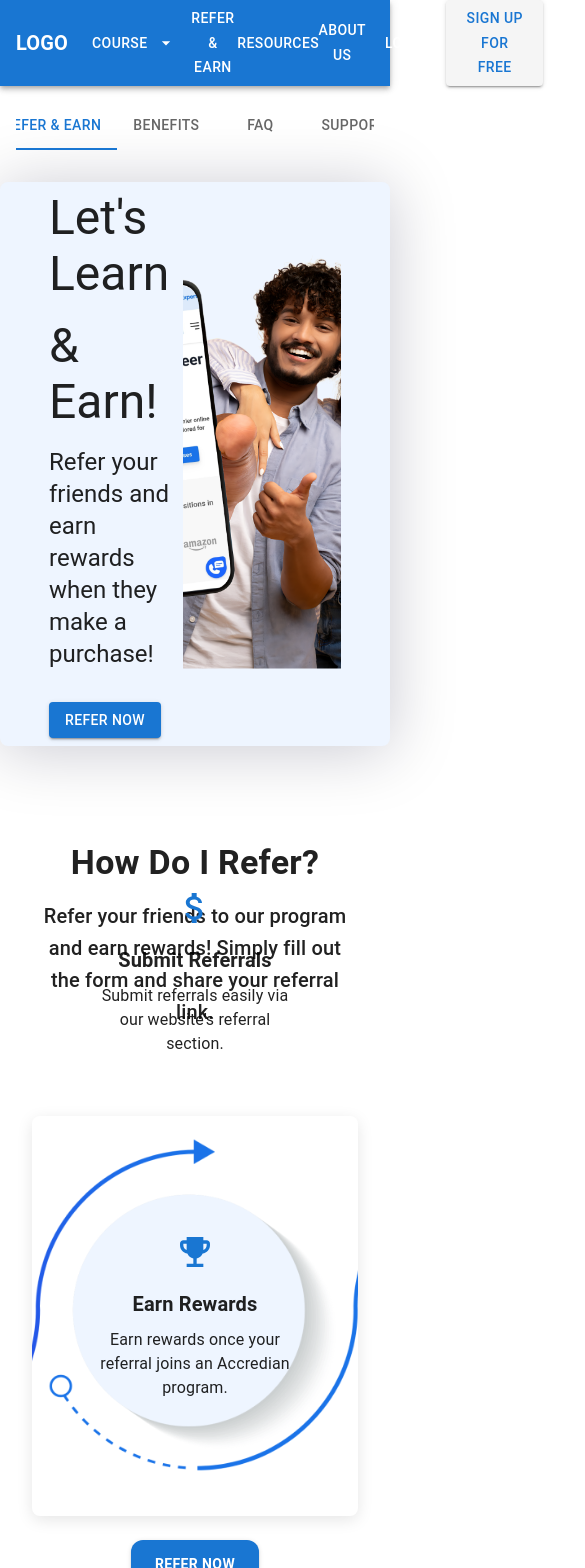
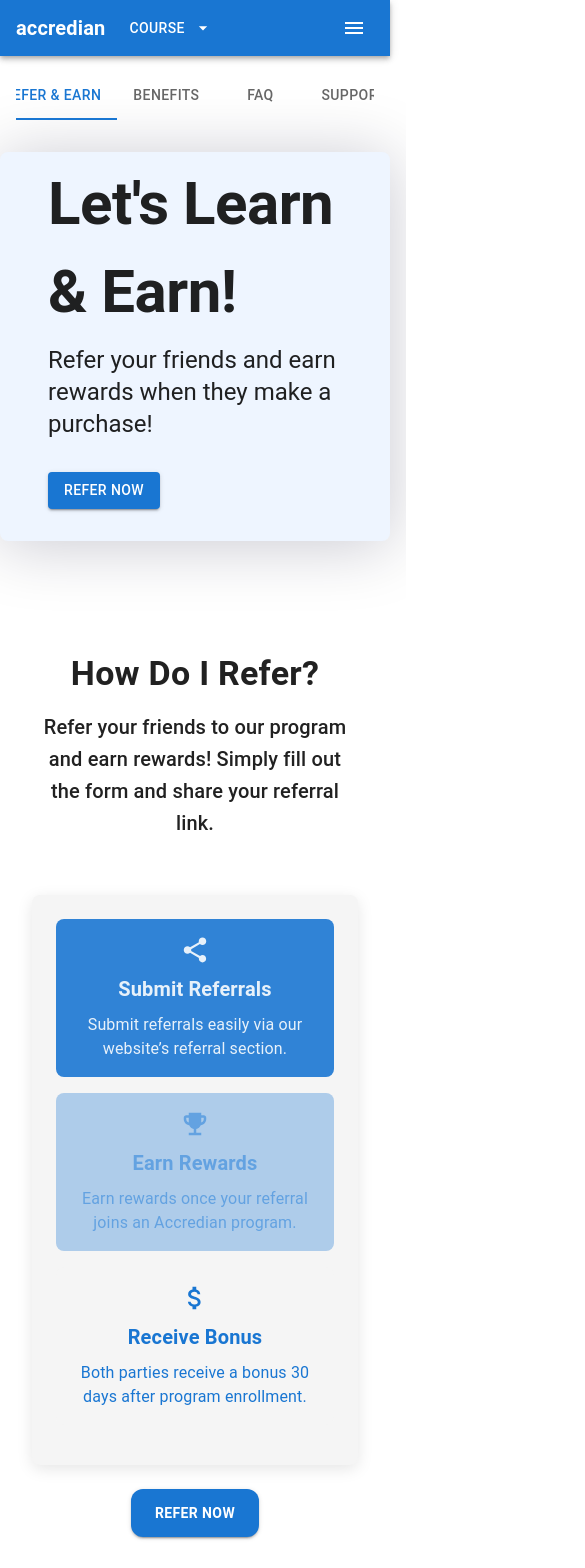
Before and after one commit to PrachiBhatt443/Accredian-frontend-task, a React (Create React App) app: page / in a window 390 px wide. Shown: the top 1568 px of the page, 585 px wide, since content can reach past the window. Built offline with nearby package versions, Linux system fonts and the light colour scheme.

Commit message:
Responsive

```diff
--- a/src/components/Hero.jsx
+++ b/src/components/Hero.jsx
@@ -1,5 +1,5 @@
 import React from 'react';
-import { Container, Tabs, Tab, Box } from '@mui/material';
+import { Container, Tabs, Tab, Box, Grid } from '@mui/material';
 import ReferralFormModal from './ReferralFormModal';
 import ReferEarn from './ReferEarn';
 import Benefits from './Benefits';
@@ -52,23 +52,34 @@ const HeroSection = () => {
         </Tabs>
       </Container>
       <Box sx={{ marginTop: 4 }}>
+        <Grid container spacing={2}>
+          <Grid item xs={12}>
             <div ref={referEarnRef}>
               <ReferEarn handleOpen={handleOpen} />
             </div>
-        <HowDoIRefer/>
+          </Grid>
+          <Grid item xs={12}>
+            <HowDoIRefer />
+          </Grid>
+          <Grid item xs={12}>
             <div ref={benefitsRef}>
               <Benefits />
             </div>
+          </Grid>
+          <Grid item xs={12}>
             <div ref={faqRef}>
               <FAQ />
             </div>
+          </Grid>
+          <Grid item xs={12}>
             <div ref={supportRef}>
               <Support />
             </div>
+          </Grid>
+        </Grid>
       </Box>
 
       <ReferralFormModal open={open} handleClose={handleClose} />
-
     </>
   );
 };
--- a/src/components/HowDoIRefer.jsx
+++ b/src/components/HowDoIRefer.jsx
@@ -1,10 +1,13 @@
 import React, { useState } from 'react';
-import { Box, Typography, Button, Modal } from '@mui/material';
+import { Box, Typography, Button, Modal, useMediaQuery, useTheme } from '@mui/material';
 import ReferralSteps from './ReferralSteps';
+import ReferralStepsMobile from './ReferralStepsMobile';
 import ReferralFormModal from './ReferralFormModal';
 
 const HowDoIRefer = () => {
   const [open, setOpen] = useState(false);
+  const theme = useTheme();
+  const isMobile = useMediaQuery(theme.breakpoints.down('sm'));
 
   const handleOpen = () => setOpen(true);
   const handleClose = () => setOpen(false);
@@ -44,7 +47,7 @@ const HowDoIRefer = () => {
       >
         Refer your friends to our program and earn rewards! Simply fill out the form and share your referral link.
       </Typography>
-      <ReferralSteps />
+      {isMobile ? <ReferralStepsMobile /> : <ReferralSteps />}
       <Button
         variant="contained"
         color="primary"
--- a/src/components/Navbar.jsx
+++ b/src/components/Navbar.jsx
@@ -1,9 +1,13 @@
 import React from 'react';
-import { AppBar, Toolbar, Typography, Button, Menu, MenuItem, Box } from '@mui/material';
+import { AppBar, Toolbar, Typography, Button, Menu, MenuItem, Box, IconButton, useMediaQuery, useTheme, Drawer, List, ListItem, ListItemText } from '@mui/material';
+import MenuIcon from '@mui/icons-material/Menu';
 import ArrowDropDownIcon from '@mui/icons-material/ArrowDropDown';
 
 const Navbar = () => {
   const [anchorEl, setAnchorEl] = React.useState(null);
+  const [mobileOpen, setMobileOpen] = React.useState(false);
+  const theme = useTheme();
+  const isMobile = useMediaQuery(theme.breakpoints.down('md')); // Mobile view breakpoint
 
   const handleMenuOpen = (event) => {
     setAnchorEl(event.currentTarget);
@@ -13,12 +17,16 @@ const Navbar = () => {
     setAnchorEl(null);
   };
 
+  const handleDrawerToggle = () => {
+    setMobileOpen(!mobileOpen);
+  };
+
   return (
     <AppBar position="static" sx={{ backgroundColor: '#1976d2' }}>
-      <Toolbar>
+      <Toolbar sx={{ justifyContent: 'space-between', alignItems: 'center' }}>
         <Box sx={{ display: 'flex', alignItems: 'center', flexGrow: 1 }}>
           <Typography variant="h6" component="div" sx={{ mr: 2, fontWeight: 'bold' }}>
-            LOGO
+            accredian
           </Typography>
           <Button
             color="inherit"
@@ -38,16 +46,51 @@ const Navbar = () => {
           </Menu>
         </Box>
 
+        {!isMobile ? (
           <Box sx={{ display: 'flex', alignItems: 'center' }}>
             <Button color="inherit">Refer & Earn</Button>
             <Button color="inherit">Resources</Button>
             <Button color="inherit">About Us</Button>
             <Button color="inherit">Login</Button>
-          <Button  variant="contained" sx={{ ml: 1,backgroundColor:"whitesmoke",color:"#1976d2" }}>
+            <Button variant="contained" sx={{ ml: 1, backgroundColor: 'whitesmoke', color: '#1976d2' }}>
               Sign Up for Free
             </Button>
           </Box>
+        ) : (
+          <IconButton color="inherit" onClick={handleDrawerToggle}>
+            <MenuIcon />
+          </IconButton>
+        )}
       </Toolbar>
+
+      <Drawer anchor="right" open={mobileOpen} onClose={handleDrawerToggle}>
+        <Box
+          sx={{ width: 250 }}
+          role="presentation"
+          onClick={handleDrawerToggle}
+          onKeyDown={handleDrawerToggle}
+        >
+          <List>
+            <ListItem button>
+              <ListItemText primary="Refer & Earn" />
+            </ListItem>
+            <ListItem button>
+              <ListItemText primary="Resources" />
+            </ListItem>
+            <ListItem button>
+              <ListItemText primary="About Us" />
+            </ListItem>
+            <ListItem button>
+              <ListItemText primary="Login" />
+            </ListItem>
+            <ListItem button>
+              <Button variant="contained" sx={{ width: '100%', backgroundColor: 'whitesmoke', color: '#1976d2' }}>
+                Sign Up for Free
+              </Button>
+            </ListItem>
+          </List>
+        </Box>
+      </Drawer>
     </AppBar>
   );
 };
--- a/src/components/ReferEarn.jsx
+++ b/src/components/ReferEarn.jsx
@@ -1,5 +1,5 @@
 import React, { useState } from 'react';
-import { Box, Typography, Button, Modal } from '@mui/material';
+import { Box, Typography, Button, Modal, Grid } from '@mui/material';
 import ReferralFormModal from './ReferralFormModal';
 import referImage from '../assets/referImage.png';
 
@@ -13,13 +13,14 @@ const ReferEarn = () => {
     <Box
       sx={{
         display: 'flex',
+        flexDirection: { xs: 'column', md: 'row' },
         alignItems: 'center',
         justifyContent: 'space-between',
         backgroundColor: 'rgba(238, 245, 255, 1)',
         boxShadow: '0px 4px 65px 1px rgba(0, 7, 43, 0.21)',
         opacity: 1,
         borderRadius: 2,
-        padding: '8px 49px',
+        padding: '16px',
         width: '100%',
         maxWidth: 1000,
         margin: 'auto',
@@ -31,42 +32,36 @@ const ReferEarn = () => {
           flexDirection: 'column',
           justifyContent: 'center',
           alignItems: 'flex-start',
+
           gap: '16px',
+          ml:4,
+          mb: { xs: 2, md: 0 },
         }}
       >
-        <Typography variant="h3" component="h1">
+        <Typography variant="h2" component="h1" sx={{fontWeight:'bolder'}}>
           Let's Learn
         </Typography>
-        <Typography variant="h3" component="h1">
+        <Typography variant="h2" component="h1" sx={{fontWeight:'bolder'}}>
           & Earn!
         </Typography>
         <Typography variant="h5" component="p" paragraph>
           Refer your friends and earn rewards when they make a purchase!
         </Typography>
-        <Button
-          variant="contained"
-          color="primary"
-          onClick={handleOpen}
-        >
+        <Button variant="contained" color="primary" onClick={handleOpen}>
           Refer Now
         </Button>
       </Box>
       <Box
         sx={{
-          width: 814,
-          height: 450,
+          width: { xs: '100%', md: 814 },
+          height: { xs: 'auto', md: 450 },
           backgroundImage: `url(${referImage})`,
           backgroundSize: 'cover',
           backgroundPosition: 'center',
           borderRadius: 1,
         }}
       />
-      <Modal
-        open={open}
-        onClose={handleClose}
-        aria-labelledby="modal-title"
-        aria-describedby="modal-description"
-      >
+      <Modal open={open} onClose={handleClose} aria-labelledby="modal-title" aria-describedby="modal-description">
         <ReferralFormModal open={open} handleClose={handleClose} />
       </Modal>
     </Box>
--- a/src/components/ReferralSteps.jsx
+++ b/src/components/ReferralSteps.jsx
@@ -1,18 +1,18 @@
 import React from 'react';
 import { Container, Grid, Typography } from '@mui/material';
-import AttachMoneyIcon from '@mui/icons-material/AttachMoney';
-import RewardsIcon from '@mui/icons-material/EmojiEvents';
+import ContactMailIcon from '@mui/icons-material/ContactMail';
+import EmojiEventsIcon from '@mui/icons-material/EmojiEvents';
 import ShareIcon from '@mui/icons-material/Share';
 import referImage from '../assets/how.png';
 
 const steps = [
   {
-    icon: <AttachMoneyIcon sx={{ fontSize: 40, color: '#1976d2' }} />,
+    icon: <ContactMailIcon sx={{ fontSize: 40, color: '#1976d2' }} />,
     title: 'Submit Referrals',
     description: 'Submit referrals easily via our website’s referral section.',
   },
   {
-    icon: <RewardsIcon sx={{ fontSize: 40, color: '#1976d2' }} />,
+    icon: <EmojiEventsIcon sx={{ fontSize: 40, color: '#1976d2' }} />,
     title: 'Earn Rewards',
     description: 'Earn rewards once your referral joins an Accredian program.',
   },
@@ -22,6 +22,7 @@ const steps = [
     description: 'Both parties receive a bonus 30 days after program enrollment.',
   },
 ];
+
 
 const ReferralSteps = () => {
   return (
--- /dev/null
+++ b/src/components/ReferralStepsMobile.jsx
@@ -0,0 +1,94 @@
+import React from 'react';
+import { Box, Typography } from '@mui/material';
+import AttachMoneyIcon from '@mui/icons-material/AttachMoney';
+import RewardsIcon from '@mui/icons-material/EmojiEvents';
+import ShareIcon from '@mui/icons-material/Share';
+
+const steps = [
+  {
+    icon: <ShareIcon sx={{ fontSize: 30 }} />,
+    title: 'Submit Referrals',
+    description: 'Submit referrals easily via our website’s referral section.',
+  },
+  {
+    icon: <RewardsIcon sx={{ fontSize: 30 }} />,
+    title: 'Earn Rewards',
+    description: 'Earn rewards once your referral joins an Accredian program.',
+  },
+  {
+    icon: <AttachMoneyIcon sx={{ fontSize: 30 }} />,
+    title: 'Receive Bonus',
+    description: 'Both parties receive a bonus 30 days after program enrollment.',
+  },
+];
+
+const ReferralStepsMobile = () => {
+  return (
+    <Box
+      sx={{
+        display: 'flex',
+        flexDirection: 'column',
+        alignItems: 'center',
+        justifyContent: 'center',
+        backgroundColor: '#f5f5f5',
+        borderRadius: 2,
+        textAlign: 'center',
+        padding: 3,
+        boxShadow: '0px 4px 16px rgba(0, 0, 0, 0.1)',
+        maxWidth: 400,
+        margin: 'auto',
+        mt: 4,
+        '@keyframes colorChangeStep1': {
+          '0%, 33%, 100%': { backgroundColor: '#f5f5f5', color: '#1976d2' },
+          '11%': { backgroundColor: '#1976d2', color: '#ffffff' }
+        },
+        '@keyframes colorChangeStep2': {
+          '0%, 11%, 44%, 100%': { backgroundColor: '#f5f5f5', color: '#1976d2' },
+          '22%': { backgroundColor: '#1976d2', color: '#ffffff' }
+        },
+        '@keyframes colorChangeStep3': {
+          '0%, 22%, 66%, 100%': { backgroundColor: '#f5f5f5', color: '#1976d2' },
+          '33%': { backgroundColor: '#1976d2', color: '#ffffff' }
+        }
+      }}
+    >
+      {steps.map((step, index) => (
+        <Box
+          key={index}
+          sx={{
+            mb: 2,
+            animation: `colorChangeStep${index + 1} 6s infinite`,
+            padding: 2,
+            borderRadius: 2,
+            display: 'flex',
+            flexDirection: 'column',
+            alignItems: 'center',
+            justifyContent: 'center'
+          }}
+        >
+          {React.cloneElement(step.icon, {
+            sx: {
+              ...step.icon.props.sx,
+              animation: `colorChangeStep${index + 1} 6s infinite`
+            }
+          })}
+          <Typography
+            variant="h6"
+            component="h3"
+            sx={{ mt: 1, fontWeight: 'bold' }}
+          >
+            {step.title}
+          </Typography>
+          <Typography
+            variant="body1"
+            sx={{ mt: 1 }}
+          >
+            {step.description}
+          </Typography>
+        </Box>
+      ))}
+    </Box>
+  );
+};
+
+export default ReferralStepsMobile;
--- a/src/components/Support.jsx
+++ b/src/components/Support.jsx
@@ -1,27 +1,32 @@
 import React, { useState, useRef } from 'react';
-import { Container, Typography, Box, TextField, Button, Grid, IconButton } from '@mui/material';
-import { Email, Person, Message, HeadsetMic } from '@mui/icons-material';
-import call from '../assets/call.png'
+import { Container, Typography, Box, TextField, Button, Grid } from '@mui/material';
+import { Email, Person, Message } from '@mui/icons-material';
+import { useTheme } from '@mui/material/styles';
+import useMediaQuery from '@mui/material/useMediaQuery';
+import call from '../assets/call.png';
+
 const Support = () => {
   const [formVisible, setFormVisible] = useState(false);
-  const formRef = useRef(null); // Create a ref for the form
+  const formRef = useRef(null);
+  const theme = useTheme();
+  const isMobile = useMediaQuery(theme.breakpoints.down('sm'));
 
   const handleGetInTouchClick = () => {
     setFormVisible(!formVisible);
     if (!formVisible && formRef.current) {
-      formRef.current.scrollIntoView({ behavior: 'smooth' }); // Scroll to the form when it becomes visible
+      formRef.current.scrollIntoView({ behavior: 'smooth' });
     }
   };
 
   return (
     <Box
       sx={{
-        margin:10,
-        width:'1300px',
-        height:'210px',
+        margin: isMobile ? 2 : 10,
+        width: isMobile ? '100%' : '1300px',
+        height: isMobile ? 'auto' : '210px',
         background: 'linear-gradient(45deg, #4A90E2 30%, #50E3C2 90%)',
         color: 'white',
-        paddingLeft: '10px',
+        padding: isMobile ? '10px' : 'auto',
         borderRadius: '10px',
         boxShadow: '0px 4px 6px rgba(0, 0, 0, 0.1)',
         textAlign: 'left',
@@ -39,7 +44,6 @@ const Support = () => {
                 backgroundSize: 'cover',
                 backgroundPosition: 'center',
                 borderRadius: 1,
-                //   boxShadow: 2,
               }}
             />
           </Grid>
@@ -53,11 +57,10 @@ const Support = () => {
               </Typography>
             </Box>
           </Grid>
-          <Grid item >
+          <Grid item>
             <Button
               onClick={handleGetInTouchClick}
               variant="contained"
-            //   color="secondary"
               sx={{
                 px: 4,
                 py: 1.5,
@@ -74,11 +77,10 @@ const Support = () => {
             </Button>
           </Grid>
 
-          {/* Conditionally render the form */}
           {formVisible && (
             <Grid item xs={12}>
               <Box
-                ref={formRef} // Add ref to the form container
+                ref={formRef}
                 component="form"
                 sx={{
                   mt: 4,
```
Also changed, not shown: src/components/Benefits.jsx (+12 -20 lines), src/components/FAQ.jsx (+14 -15 lines). Lines whose indentation alone changed are shown as unchanged.
